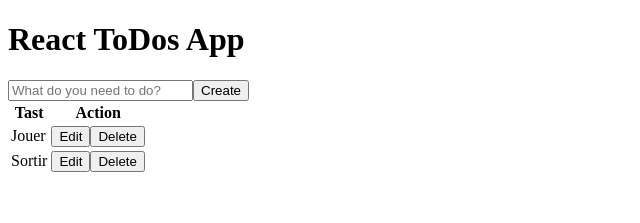
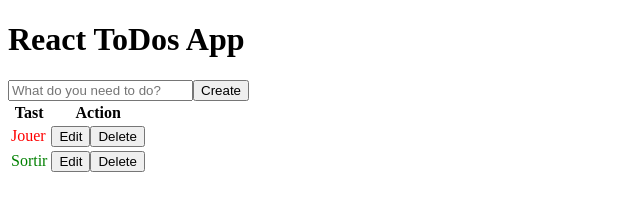
Before and after one commit to Nedjim/todo-App, a React app: page / in a window 1280 px wide. Shown: the top 223 px of the page, without its empty margins (0-640 px from the left). Built offline with nearby package versions, Linux system fonts and the light colour scheme.

Commit message:
ADD: toggle style task

```diff
--- a/src/components/App.jsx
+++ b/src/components/App.jsx
@@ -28,7 +28,9 @@ export default class App extends React.Component {
             <div>
                 <h1>React ToDos App</h1>
                 <CreateTodo createTask ={this.createTask.bind(this)}/>
-                <TodosList list={this.state.list}/>
+                <TodosList
+                    list={this.state.list}
+                    toggleTask={this.toggleTask.bind(this)} />
             </div>
         );
     }
@@ -40,4 +42,12 @@ export default class App extends React.Component {
         });
         this.setState({list: this.state.list});
     }
+
+    toggleTask(task){
+        const foundTodo = _.find(this.state.list, element => element.task === task);
+
+        foundTodo.isCompleted = !foundTodo.isCompleted;
+
+        this.setState({list: this.state.list});
+    }
 }
--- a/src/components/Todos-list-item.jsx
+++ b/src/components/Todos-list-item.jsx
@@ -27,12 +27,25 @@ export default class TodosListItem extends React.Component {
         )
     }
 
+    renderTaskSection(){
+        const {task, isCompleted} = this.props;
+        const taskStyle = {
+            color: isCompleted ? 'green':'red',
+            cursor: 'pointer'
+        }
+
+        console.log(this.props);
+        return (
+            <td style={taskStyle} onClick={this.props.toggleTask.bind(this, task)}>
+                {task}
+            </td>
+        );
+    }
+
     render(){
         return(
             <tr>
-                <td>
-                    {this.props.task}
-                </td>
+                {this.renderTaskSection()}
                 {this.renderActionSection()}
             </tr>
         );
--- a/src/components/Todos-list.jsx
+++ b/src/components/Todos-list.jsx
@@ -5,7 +5,9 @@ import TodosListItem from './Todos-list-item.jsx';
 
 export default class TodosList extends React.Component {
     renderItems(){
-        return _.map(this.props.list, (element, index)=> < TodosListItem key={index}{...element}/>);
+        const props = _.omit(this.props, 'list');
+
+        return _.map(this.props.list, (element, index)=> < TodosListItem key={index}{...element} {...props}/>);
     }
 
     render(){
```
